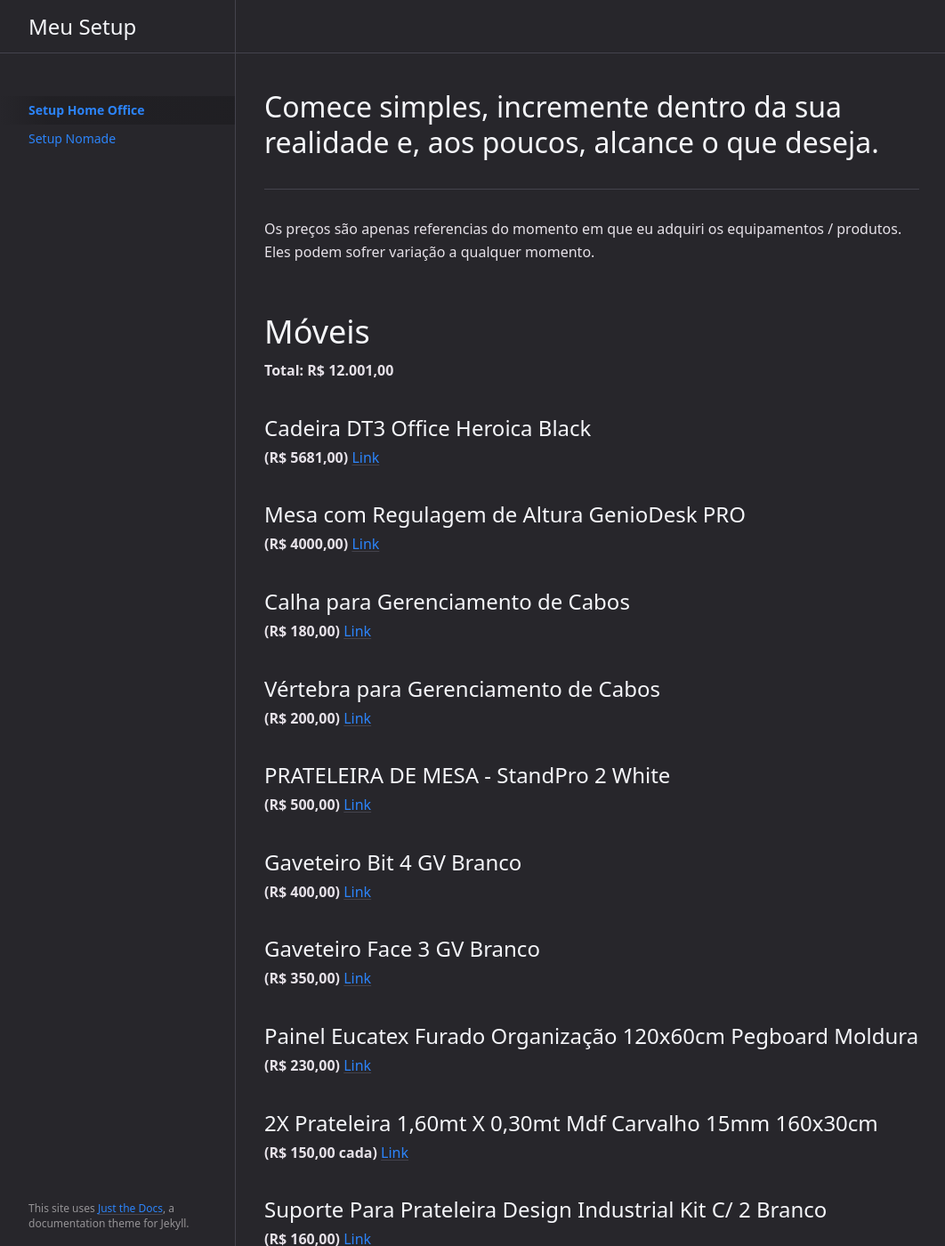
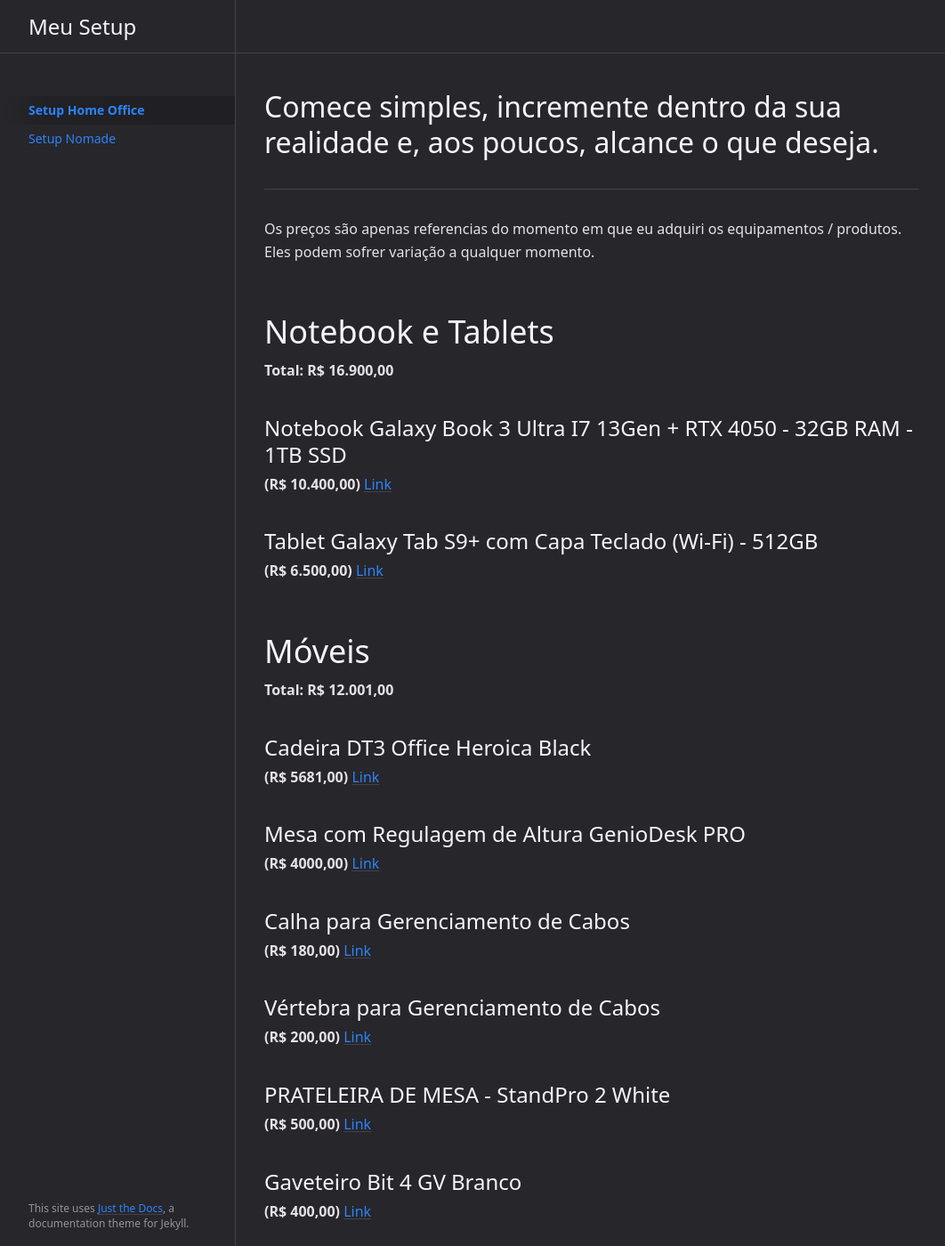
Before and after one commit to fmanoellima/meusetuphomeoffice, a Jekyll site: the page built from index.md, in a window 1280 px wide and 1400 px high. Shown: the whole window at 89% size, without its empty margins (107-1169 px from the left). Built offline with Jekyll 4.4.1, drawn with Linux system fonts in a browser that asks for light colours; some of the changed text lies outside the part shown.

Commit message:
Update index.md
Adicionado Notebook e Tablet

```diff
--- a/index.md
+++ b/index.md
@@ -12,6 +12,18 @@ nav_order: 1
 Os preços são apenas referencias do momento em que eu adquiri os equipamentos / produtos. Eles podem sofrer variação a qualquer momento.
 
 
+# Notebook e Tablets
+**Total: R$ 16.900,00**
+
+## Notebook Galaxy Book 3 Ultra I7 13Gen + RTX 4050 - 32GB RAM - 1TB SSD
+**(R$ 10.400,00)**
+[Link](https://www.samsung.com/br/computers/samsung-book/galaxy-book3-ultra-16-inch-i7-32gb-1tb-np960xfh-xa1br/)
+
+## Tablet Galaxy Tab S9+ com Capa Teclado (Wi-Fi) - 512GB
+**(R$ 6.500,00)**
+[Link](https://www.samsung.com/br/tablets/galaxy-tab-s/galaxy-tab-s9-plus-wi-fi-graphite-512gb-sm-x810nzahzto/)
+
+
 # Móveis
 **Total: R$ 12.001,00**
 
@@ -20,11 +32,9 @@ Os preços são apenas referencias do momento em que eu adquiri os equipamentos
 [Link](https://dt3.com.br/produtos/heroica1/)
 
 
-
 ## Mesa com Regulagem de Altura GenioDesk PRO
 **(R$ 4000,00)**
 [Link](https://www.geniodesks.com.br/produto-mesa-com-regulagem-de-altura-geniodesk-pro)
-
 
 
 ## Calha para Gerenciamento de Cabos
@@ -32,11 +42,9 @@ Os preços são apenas referencias do momento em que eu adquiri os equipamentos
 [Link](https://www.geniodesks.com.br/acessorios/calha-para-gerenciamento-de-cabos)
 
 
-
 ## Vértebra para Gerenciamento de Cabos
 **(R$ 200,00)**
 [Link](https://www.geniodesks.com.br/acessorios/produto-vertebra-para-gerenciamento-de-cabos)
-
 
 
 ## PRATELEIRA DE MESA - StandPro 2 White
@@ -44,11 +52,9 @@ Os preços são apenas referencias do momento em que eu adquiri os equipamentos
 [Link](https://www.anmasetups.com/produto/standpro-2-white/)
 
 
-
 ## Gaveteiro Bit 4 GV Branco
 **(R$ 400,00)**
 [Link](https://www.mobly.com.br/gaveteiro-bit-4-gv-branco-649771.html)
-
 
 
 ## Gaveteiro Face 3 GV Branco
@@ -91,7 +97,6 @@ Os preços são apenas referencias do momento em que eu adquiri os equipamentos
 [Link](https://www.dilluminato.com.br/produtos/luminaria-de-mesa-articulada-alice-branca/?variant=373916097)
 
 
-
 ## Yeelight-lâmpada inteligente led 1s colorida, 800 lúmens, e27
 **(R$ 130,00)**
 <!--[Link](https://pt.aliexpress.com/item/4000631554842.html)  -->
@@ -103,17 +108,14 @@ Os preços são apenas referencias do momento em que eu adquiri os equipamentos
 [Link](https://s.click.aliexpress.com/e/_Dl5djfh)
 
 
-
 ## Dock Station Thunderbolt™ Dell – WD22TB4
 **(R$ 1700,00)**
 [Link](https://www.dell.com/pt-br/shop/dock-station-thunderbolt-dell-wd22tb4/apd/210-bfmv/acess%C3%B3rios-para-computador)
 
 
-
 ## Roteador Huawei AX3 Dual Core Wi-Fi 6, WS7100, com função Mesh, até 3000mbps de velocidade
 **(R$ 500,00)**
 [Link](https://www.amazon.com.br/Roteador-WS7100-Parental-3000mbps-velocidade/dp/B08L9CK65H/ref=d_pd_vtp_sccl_3_7/145-6225994-8606921)
-
 
 
 ## Cabo Thunderbolt 4 100w 40gbps
@@ -125,7 +127,6 @@ Os preços são apenas referencias do momento em que eu adquiri os equipamentos
 ## Lampada Monitor Yeelight tela rgb led Smart barra de luz
 **(R$ 600,00)**
 [Link](https://pt.aliexpress.com/item/1005002238265590.html)
-
 
 
 ## Fita de Led Smart Yeelight rgb lightstrip 1s 2Mt
@@ -150,16 +151,14 @@ Os preços são apenas referencias do momento em que eu adquiri os equipamentos
 [Link](https://www.kabum.com.br/produto/107880/headset-sem-fio-gamer-corsair-virtuoso-se-premium-rgb-som-surround-7-1-drivers-50mm-multiplas-plataformas-espresso-ca-9011181-na)
 
 
-## Monitor Portátil Asus ZenScreen 15.6 Full HD, IPS, USB Type-C, Cinza Escuro - MB16ACE
-**(R$ 1500,00)**
-[Link](https://www.kabum.com.br/produto/113237/monitor-portatil-asus-zenscreen-15-6-full-hd-ips-usb-type-c-cinza-escuro-mb16ace)
-
+## Monitor Portátil VCHANCE 14 Inch 2.2K 2240*1400p 16:10 TOUCH
+**(R$ 694,00)**
+[Link](https://www.aliexpress.com/item/1005005603621298.html)
 
 
 ## Microfone HyperX QuadCast, Antivibração, LED, Preto e Vermelho
 **(R$ 800,00)**
 [Link](https://www.kabum.com.br/produto/101288/microfone-gamer-hyperx-quadcast-antivibracao-led-preto-e-vermelho-compativel-com-pc-mac-e-consoles-hx-micqc-bk)
-
 
 
 ## Mouse sem fio Logitech Mx Anywhere 3 -
@@ -172,11 +171,9 @@ Cinza claro
 [Link](https://www.logitechstore.com.br/mouse-sem-fio-logitech-mx-master-3s-pale-grey)
 
 
-
 ## Mouse Sem Fio Logitech G604 - Preto
 **(R$ 550,00)**
 [Link](https://www.logitechstore.com.br/mouse-sem-fio-para-jogos-logitech-g604/)
-
 
 
 ## Teclado Mecânico sem fio Logitech MX Mechanical Mini
@@ -184,11 +181,9 @@ Cinza claro
 [Link](https://www.logitechstore.com.br/teclado-mecanico-sem-fio-logitech-mx-mechanical-mini/)
 
 
-
 ## Teclado sem fio Multi-dispositivo Logitech MX Keys Mini Cinza
 **(Entre R$ 690,00 e R$ 800,00)**
 [Link](https://www.logitechstore.com.br/teclado-sem-fio-multi-dispositivo-logitech-mx-keys-mini-cinza/)
-
 
 
 ## Teclado Nuphy Halo65 - Ionic White + Twotone Wrist Rest
@@ -196,12 +191,9 @@ Cinza claro
 [Link](https://nuphy.com/collections/keyboards/products/halo65?variant=40366906507373)
 
 
-
 ## Teclado Númerico Bluetooth Microsoft - Branco
 **(R$ 200,00)**
 [Link](https://www.kabum.com.br/produto/374177/teclado-numerico-microsoft-bluetooth-23o-00030-microsoft)
-
-
 
 
 ## Webcam Insta360 Link - Com Rastreamento por IA, Controle de Gestos, HDR, Microfone com Supressão de Ruído, Modos Especializados, Sensor de 1/2", 4K
@@ -210,11 +202,9 @@ Cinza claro
 [Link](https://s.click.aliexpress.com/e/_DemYvZH)
 
 
-
 ## Amazon Echo Show 5 2 Gen
 **(R$ 350,00)**
 [Link](https://www.amazon.com.br/Echo-Show-5-segunda-gera%C3%A7%C3%A3o-preto/dp/B08KGWJDRZ/ref=sr_1_1)
-
 
 
 ## Impressora Multifuncional Tanque de Toner HP Neverstop 1200W Laser com Wireless - 4RY26A
@@ -222,11 +212,9 @@ Cinza claro
 [Link](https://www.fastshop.com.br/web/p/d/HPNVRST12WBCO_PRD/impressora-multifuncional-tanque-de-toner-hp-neverstop-1200w-laser-com-wireless-4ry26a)
 
 
-
 ## Nobreak Ragtech Senoidal NEP 1200VA, USB, Bivolt Aut, Saida 115V, 6 Tomadas, 1 Bateria - 4162
 **(R$ 770,00)**
 [Link](https://www.kabum.com.br/produto/60198/nobreak-ragtech-senoidal-nep-1200va-usb-bivolt-aut-saida-115v-6-tomadas-1-bateria-4162)
-
 
 
 ## Ugreen usb hub 4-port usb 3.0
@@ -235,12 +223,10 @@ Cinza claro
 [Link](https://s.click.aliexpress.com/e/_DEBFDKP)
 
 
-
 ## Carregador de Mesa Baseus 100W
 **(R$ 305,00)**
 <!--[Link](https://pt.aliexpress.com/item/1005003117435688.html)-->
 [Link](https://s.click.aliexpress.com/e/_Dlncshv)
-
 
 
 
@@ -251,12 +237,10 @@ Cinza claro
 
 
 
-
 ## Carregador USB Baseus 20w
 **(R$ 40,00)**
 <!--[Link](https://pt.aliexpress.com/item/1005002688466600.html)-->
 [Link](https://s.click.aliexpress.com/e/_DkU1b1V)
-
 
 
 
@@ -311,12 +295,10 @@ Cinza claro
 [Link](https://pt.aliexpress.com/item/1005001604294750.html)
 
 
-
 ## Suporte de madeira para fone de ouvido
 **(R$ 70,00)**
 <!--[Link](https://pt.aliexpress.com/item/1005001501505728.html) -->
 [Link](https://s.click.aliexpress.com/e/_DES37GL)
-
 
 
 ## Braço articulado para microfone Vijim ls24
@@ -325,14 +307,15 @@ Cinza claro
 [Link](https://s.click.aliexpress.com/e/_Dd0QT8b)
 
 
-
-
 ## Braço articulado para Webcam
 **(R$ 229,00)**
 <!--[Link](https://pt.aliexpress.com/item/1005003140476462.html) -->
 [Link](https://s.click.aliexpress.com/e/_DFdC8Pd)
 
-
+## Suporte Articulado de Mesa ELG Branco com Pistão a Gás Para Monitores de 17" a 35" - F80W + Bandeja Branca Notebook Acoplável A Suporte De Pistão Snb-8
+**(R$ 438,50)**
+[Link](https://elg.com.br/produto/solucoes-inteligentes/suportes/suporte-articulado-de-mesa-elg-branco-com-pistao-a-gas-para-monitores-de-17-a-35-f80w.html)
+[Link Bandeja](https://www.lsvferramentas.com.br/MLB-2831504181-bandeja-branca-notebook-acoplavel-a-suporte-de-pisto-snb-8-_JM)
 
 
 ## Ugreen suporte vertical portátil notebook  alumínio
```
Also changed, not shown: other parts of index.md (+2 -2 lines).
